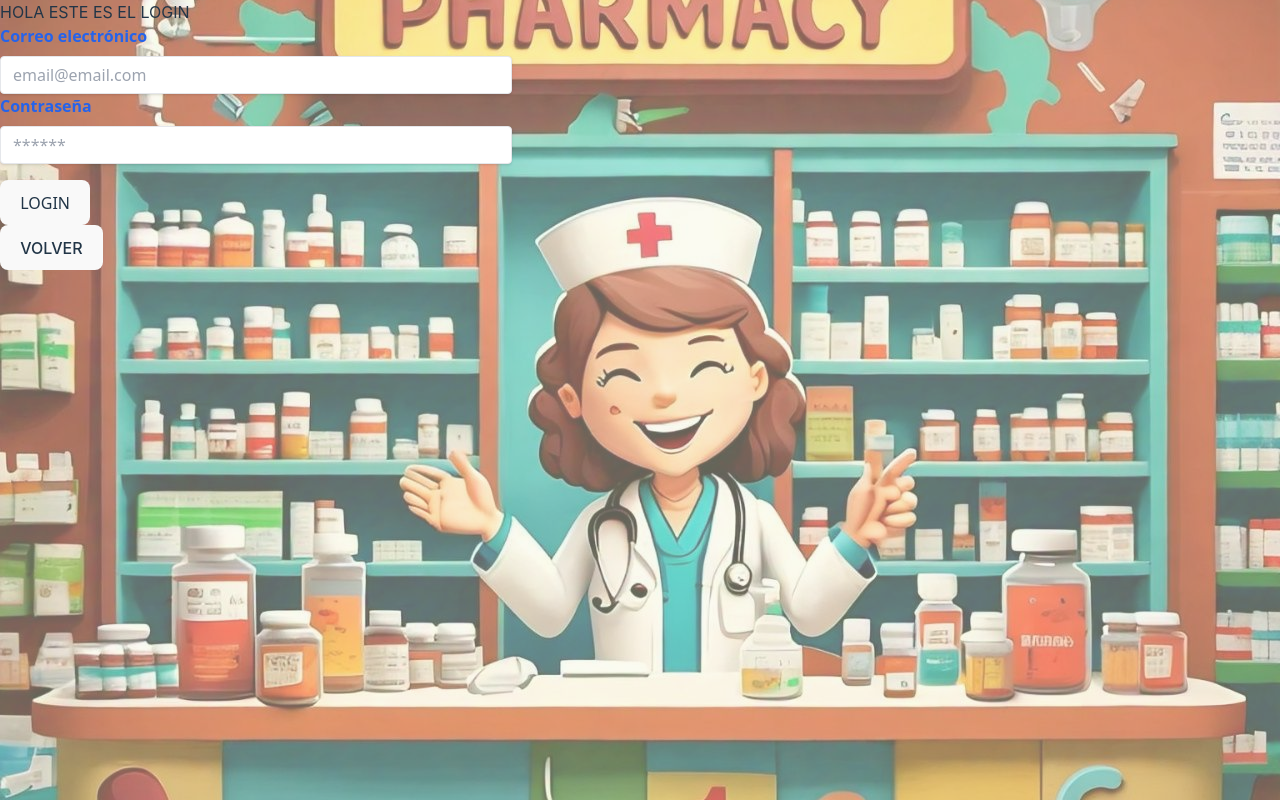
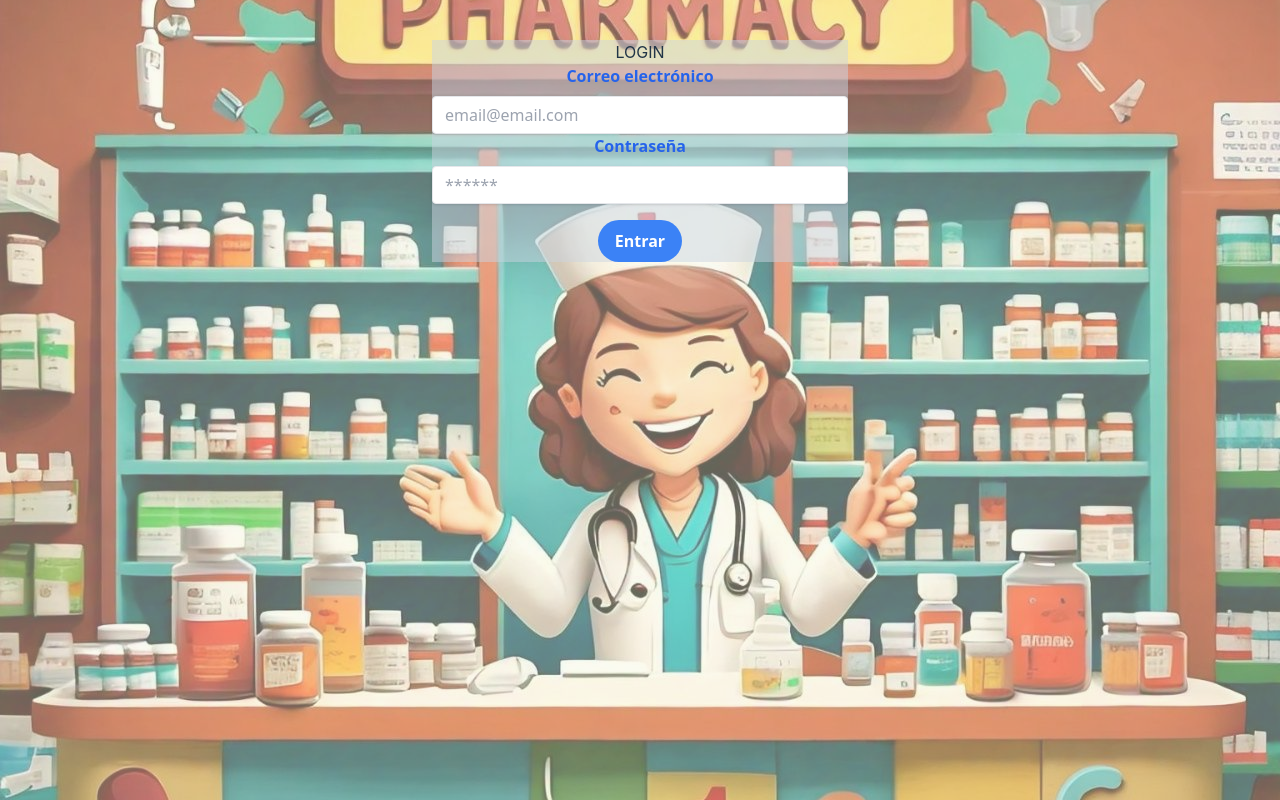
Before and after one commit to JorgeVergaraSou/base-auth-react, a React (Vite) app: page /login in a window 1280 px wide. Built offline with nearby package versions, Linux system fonts and the light colour scheme; what tailwindcss-animated would draw is missing.

Commit message:
duracion token

```diff
--- a/src/App.tsx
+++ b/src/App.tsx
@@ -12,6 +12,7 @@ import RoleGuard from './guards/rol.guard'
 import Admin from './pages/Private/Admin/Admin'
 import Header from './components/Header'
 import IngresoProductos from './pages/Private/Admin/IngresoProductos'
+import UserPage from './pages/Private/User/User'
 
 
 const Login = lazy(() => import('./pages/Login/Login'))
@@ -49,7 +50,7 @@ function App() {
                 </Route>
 
                 <Route element={<RoleGuard role={Roles.USER} />}>
-                  <Route path={PrivateRoutes.USER} element={<Admin />} />
+                  <Route path={PrivateRoutes.USER} element={<UserPage />} />
                 </Route>
 
 
--- a/src/components/NavBars/DropdownMenu.tsx
+++ b/src/components/NavBars/DropdownMenu.tsx
@@ -75,7 +75,7 @@ const DropdownMenu: React.FC = () => {
         </div>
         <div className="h-20 w-full col-span-3">
           <div className={`absolute top-16 right-0 mt-2 rounded-md ${isOpen ? 'hidden' : 'hidden'} md:static md:flex md:flex-row md:w-auto md:items-center md:justify-center`}>
-            <Link to={`/${PrivateRoutes.ADMIN}`} replace className="px-2 py-2 bg-gray-100 bg-opacity-80 hover:bg-cyan-300 hover:bg-opacity-75 text-black cursor-pointer hover:rounded-full focus:outline-none hover:animate-wiggle">
+            <Link to={`/${PrivateRoutes.ADMIN}`} replace className="px-2 py-2 rounded-md mr-2 bg-gray-100 bg-opacity-80 hover:bg-cyan-300 hover:bg-opacity-75 text-black cursor-pointer hover:rounded-full focus:outline-none hover:animate-wiggle">
               INICIO
             </Link>
             <ul className="flex flex-col md:flex-row">
--- a/src/guards/auth.guard.tsx
+++ b/src/guards/auth.guard.tsx
@@ -1,3 +1,58 @@
+import {  useSelector } from 'react-redux';
+import { Navigate, Outlet } from 'react-router-dom';
+import { PrivateRoutes, PublicRoutes } from '../models';
+import { AppStore } from '../redux/store';
+import { Props } from '../interfaces/guard.interface';
+//import { clearLocalStorage } from '../utilities';
+//import { UserKey, resetUser } from '../redux/states/user';
+import useLogout from '../components/Logout/Logout';
+
+const PrivateValidationFragment = <Outlet />;
+const PublicValidationFragment = <Navigate replace to={PrivateRoutes.PRIVATE} />;
+
+export const AuthGuard = ({ privateValidation }: Props) => {
+  const userState = useSelector((store: AppStore) => store.user);
+  const token = localStorage.getItem('token');
+ // const dispatch = useDispatch();
+
+  // Obtener el token del localStorage
+
+
+  // Si hay un token
+  if (token) {
+    // Decodificar el payload del token para obtener la fecha de expiración
+    const { exp } = JSON.parse(atob(token.split('.')[1]));
+    const expirationDate = new Date(exp * 1000); // Convertir a objeto Date
+    const currentDate = new Date();
+
+    // Verificar si el token ha expirado
+    if (expirationDate <= currentDate) {
+
+      useLogout();
+/*
+      clearLocalStorage(UserKey);
+      dispatch(resetUser());
+
+      // Redirigir al login si el token ha expirado
+      return <Navigate replace to={PublicRoutes.LOGIN} />;*/
+    }
+  }
+
+  // Comprobar el estado del usuario para navegación
+  return userState.name ? (
+    privateValidation ? (
+      PrivateValidationFragment
+    ) : (
+      PublicValidationFragment
+    )
+  ) : (
+    <Navigate replace to={PublicRoutes.LOGIN} />
+  );
+};
+
+export default AuthGuard;
+
+/*
 import { useSelector } from 'react-redux';
 import { Navigate, Outlet } from 'react-router-dom';
 import { PrivateRoutes, PublicRoutes } from '../models';
@@ -22,3 +77,4 @@ export const AuthGuard = ({ privateValidation }: Props) => {
 };
 
 export default AuthGuard;
+*/
--- a/src/pages/Login/Login.tsx
+++ b/src/pages/Login/Login.tsx
@@ -26,7 +26,7 @@ function Login() {
       dispatch(createUser({ email, role, token, name }));
       localStorage.setItem('token', token);
 
-      switch(role) {
+      switch (role) {
         case Roles.ADMIN:
           navigate(`/${PrivateRoutes.ADMIN}`, { replace: true });
           break;
@@ -47,8 +47,13 @@ function Login() {
   };
 
   return (
-    <div>
-      <h2>HOLA ESTE ES EL LOGIN</h2>
+    <div className="flex flex-col text-center">
+      <div className="grid grid-cols-3 gap-4 pt-10 ">
+
+        <div className=" h-full w-full "></div>
+
+        <div className=" h-full w-full bg-slate-300 bg-opacity-50">
+          <h2>LOGIN</h2>
           <form onSubmit={handleLogin} className='font-sans space-y-4 w-full max-w-lg'>
             <div>
               <label htmlFor='email' className='block text-blue-600 text-md font-bold mb-2'>
@@ -74,11 +79,16 @@ function Login() {
                 onChange={(e) => setPasswordInput(e.target.value)}
               />
             </div>
-        <button type="submit" disabled={loading}>LOGIN</button>
+            <button className='bg-blue-500 hover:bg-blue-700 text-white font-bold py-2 px-4 rounded-full' type="submit" disabled={loading}>Entrar</button>
             {error && <p className='text-red-600 mt-4'>{error}</p>} {/* Mostrar el error */}
           </form>
-      <button onClick={() => navigate(`/${PublicRoutes.LOGIN}`, { replace: true })}>VOLVER</button>
         </div>
+      </div>
+
+      <div className=" h-full w-full"></div>
+
+    </div>
+
   );
 }
 export default Login;
--- a/src/pages/Private/Admin/Admin.tsx
+++ b/src/pages/Private/Admin/Admin.tsx
@@ -13,6 +13,7 @@ function AdminPage() {
 
       <p>Correo: {user.email}</p>
       <p>Rol: {user.role}</p>
+
       {/* Aquí puedes mostrar más información o componentes basados en los datos del usuario */}
     </div>
   );
--- a/src/pages/Private/Dashboard/Dashboard.tsx
+++ b/src/pages/Private/Dashboard/Dashboard.tsx
@@ -1,3 +1,4 @@
+
 function Dashboard() {
   return (
     <div>Dashborad puro</div>
--- a/src/pages/Private/Private.tsx
+++ b/src/pages/Private/Private.tsx
@@ -3,17 +3,19 @@ import { PrivateRoutes } from "../../models"
 import { lazy } from "react"
 import { RoutesWithNotFound } from "../../utilities"
 
-const Dashboard = lazy(() => import('./Dashboard/Dashboard'))
-const Home = lazy(() => import('./Home/Home'))
+const Admin = lazy(() => import('./Admin/Admin'))
+//const Dashboard = lazy(() => import('./Dashboard/Dashboard'))
+const UserPage = lazy(() => import('./User/User'))
 
 function Private() {
+  //const userRole = useSelector((state: AppStore) => state.user.role);
   return (
 
 
      <RoutesWithNotFound>
-      <Route path='/' element={<Navigate to={PrivateRoutes.DASHBOARD} />} />
-      <Route path={PrivateRoutes.DASHBOARD} element={<Dashboard />} />
-      <Route path={PrivateRoutes.HOME} element={<Home />} />
+      <Route path='/' element={<Navigate to={PrivateRoutes.ADMIN} />} />
+      <Route path={PrivateRoutes.ADMIN} element={<Admin />} />
+      <Route path={PrivateRoutes.USER} element={<UserPage />} />
     </RoutesWithNotFound>
 
 
```
Lines whose indentation alone changed are shown as unchanged.
